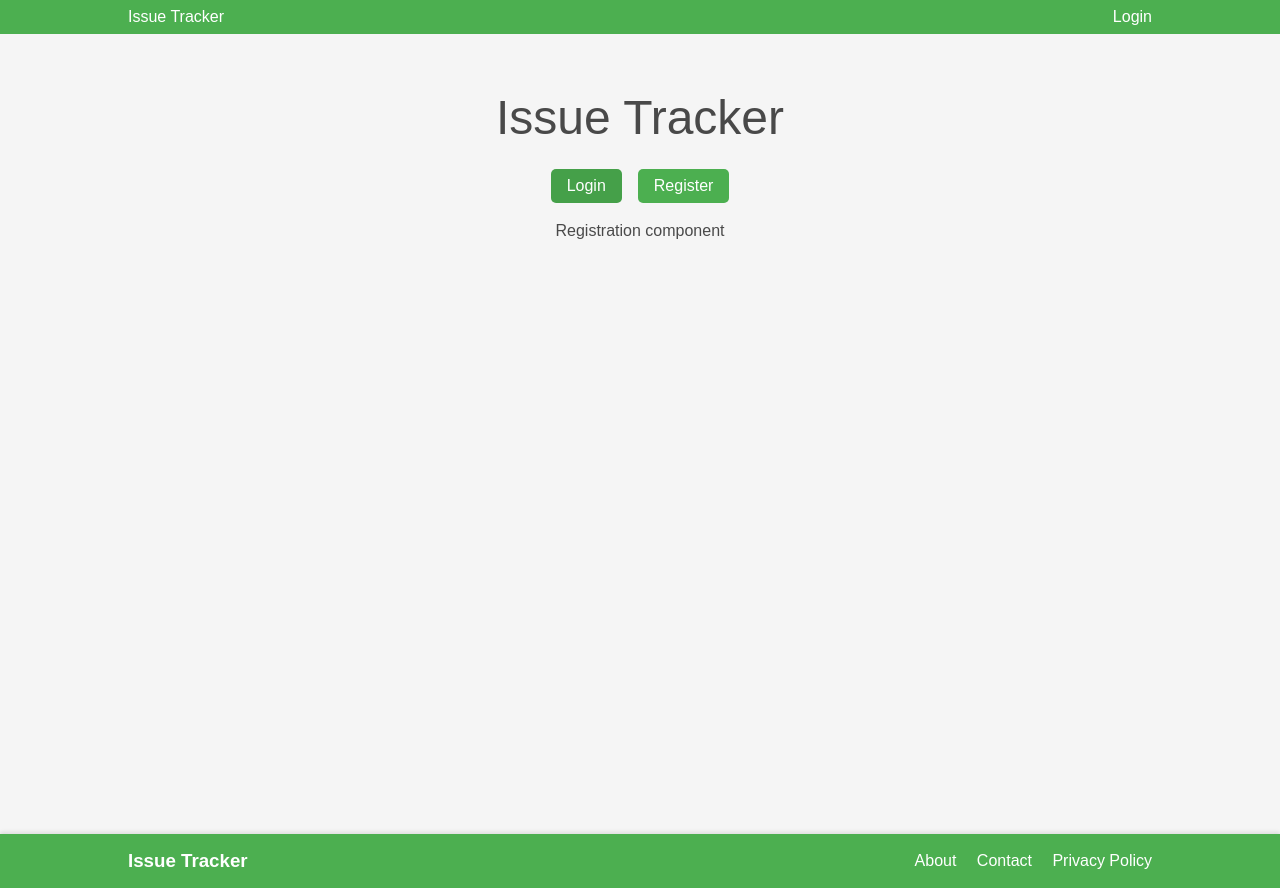
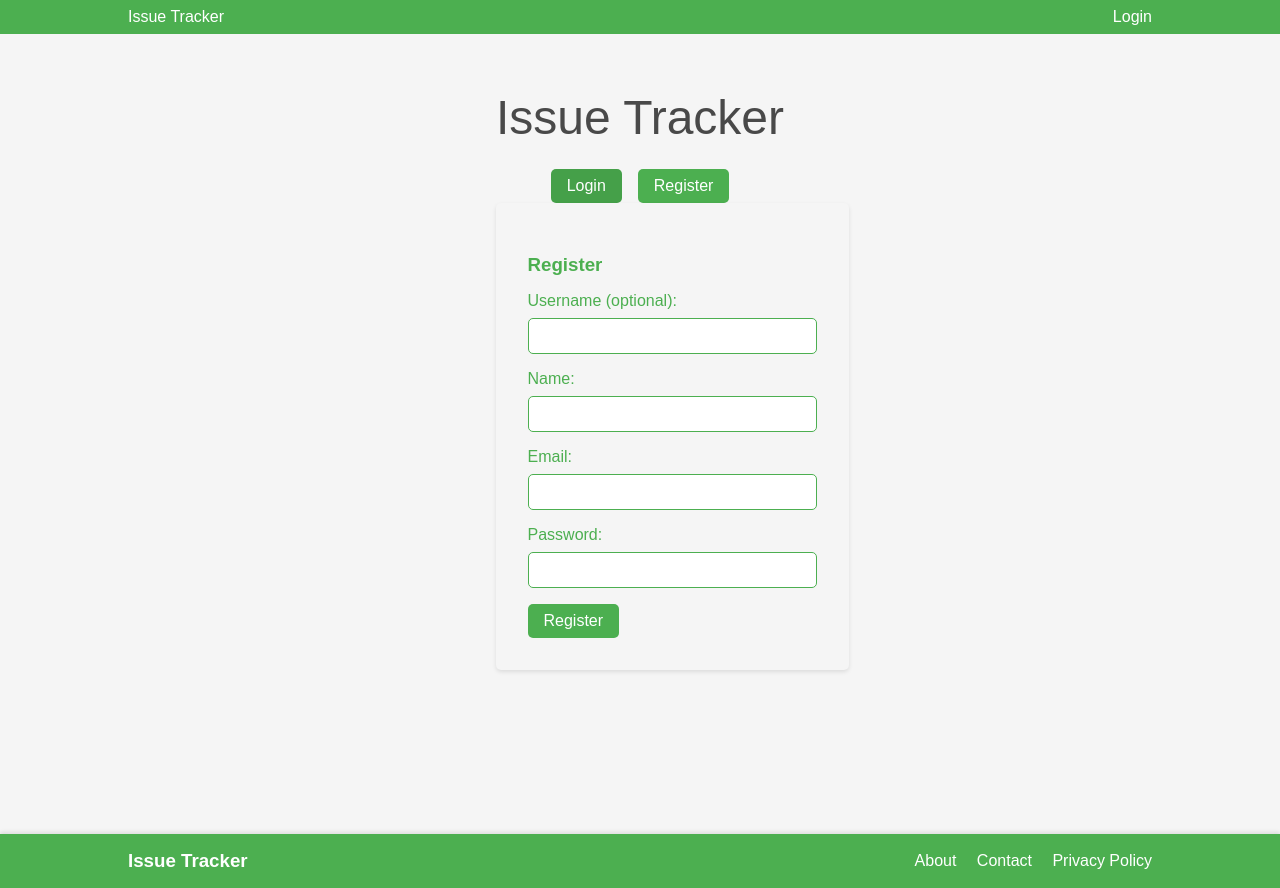
Before and after one commit to SinghChinmay/IssueTracker, a SvelteKit app in the folder frontend/: page / in a window 1280 px wide. Both pictures are taken after a click on the button "Register". Built offline with nearby package versions, Linux system fonts and the light colour scheme; no server answers.

Commit message:
registration and notifications added

```diff
--- a/frontend/src/components/Notification.svelte
+++ b/frontend/src/components/Notification.svelte
@@ -1,7 +1,7 @@
-<script>
+<script lang="ts">
 	import { onMount } from 'svelte';
 	import { fade } from 'svelte/transition';
-	import notificationStore, { notify } from '../components/notificationStore';
+	import notificationStore from '../components/notificationStore';
 
 	let message = '';
 	let type = 'success';
@@ -20,20 +20,59 @@
 	/**
 	 * @type {string | number | NodeJS.Timeout | undefined}
 	 */
-	let timeout;
+	let timeout: string | number | NodeJS.Timeout | undefined;
 
 	function closeNotification() {
 		clearTimeout(timeout);
 		timeout = setTimeout(() => {
+			dragging = false; // Reset dragging state
 			message = '';
 		}, duration);
 	}
 
 	$: if (message) closeNotification();
+
+	let dragging = false;
+	let offsetX = 0;
+	let offsetY = 0;
+	let positionX = 0;
+	let positionY = 0;
+
+	function handlePointerDown(event: any) {
+		dragging = true;
+		offsetX = event.clientX - event.target.getBoundingClientRect().left;
+		offsetY = event.clientY - event.target.getBoundingClientRect().top;
+		event.target.setPointerCapture(event.pointerId);
+	}
+
+	function handlePointerMove(event: any) {
+		if (!dragging) return;
+		positionX = event.clientX - offsetX;
+		positionY = event.clientY - offsetY;
+		event.target.style.transform = `translate(${positionX}px, ${positionY}px)`;
+	}
+
+	function handlePointerUp(event: any) {
+		dragging = false;
+		event.target.releasePointerCapture(event.pointerId);
+	}
+
+	onMount(() => {
+		// Calculate the initial centered position
+		positionX = window.innerWidth / 2 - window.innerWidth / 4; // Assume notification width is 300px
+		positionY = window.innerHeight / 2; // Adjust the position under the header as desired
+	});
 </script>
 
 {#if message}
-	<div class={`notification ${type}`} transition:fade>
+	<div
+		class={`notification ${type} ${dragging ? 'dragging' : ''}`}
+		transition:fade
+		on:pointerdown={handlePointerDown}
+		on:pointermove={handlePointerMove}
+		on:pointerup={handlePointerUp}
+		style={`transform: translate(${positionX}px, ${positionY}px);`}
+	>
 		{message}
 	</div>
 {:else}
@@ -46,12 +85,10 @@
 
 <style>
 	.notification {
-		position: fixed;
-		top: 4.5rem;
-		right: 1rem;
+		position: absolute;
 		padding: 1rem;
+		width: 50%;
 		border-radius: 4px;
-		font-weight: bold;
 		text-align: center;
 		z-index: 1000;
 		box-shadow: 0px 4px 6px rgba(0, 0, 0, 0.1);
@@ -62,6 +99,8 @@
 	.notification:hover {
 		box-shadow: 0px 8px 12px rgba(0, 0, 0, 0.2);
 		transform: translateY(-4px);
+		/* show dragging icon */
+		cursor: move;
 	}
 
 	.notification.success {
@@ -97,4 +136,13 @@
 			opacity: 0;
 		}
 	}
+
+	.notification.dragging {
+		opacity: 0.5;
+		transition: none !important;
+	}
+
+	.notification.dragging:hover::before {
+		animation: none;
+	}
 </style>
--- a/frontend/src/components/Registration.svelte
+++ b/frontend/src/components/Registration.svelte
@@ -1,4 +1,106 @@
-<div>
-	<!-- Add your registration component code here -->
-	<p>Registration component</p>
+<!-- Register.svelte -->
+<script>
+	import axios from 'axios';
+	import { notify } from './notificationStore';
+
+	let username = '';
+	let name = '';
+	let email = '';
+	let password = '';
+
+	/**
+	 * @param {{ preventDefault: () => void; }} event
+	 */
+	async function handleRegister(event) {
+		event.preventDefault();
+
+		try {
+			const response = await axios.post('http://localhost:3000/api/v1/auth/register', {
+				username,
+				name,
+				email,
+				password
+			});
+
+			console.log(response.data);
+		} catch (error) {
+			// check error is instance of axios error and if so, log the response data
+			if (error instanceof axios.AxiosError) {
+				console.error('Error registering:', error.response?.data);
+
+				notify(error.response?.data.message, 'error');
+			}
+		}
+	}
+</script>
+
+<div class="register-form">
+	<h3>Register</h3>
+	<form on:submit={handleRegister}>
+		<div class="input-group">
+			<label for="username">Username (optional):</label>
+			<input type="text" id="username" bind:value={username} />
+		</div>
+		<div class="input-group">
+			<label for="name">Name:</label>
+			<input type="text" id="name" bind:value={name} required />
+		</div>
+		<div class="input-group">
+			<label for="email">Email:</label>
+			<input type="email" id="email" bind:value={email} required />
+		</div>
+		<div class="input-group">
+			<label for="password">Password:</label>
+			<input type="password" id="password" bind:value={password} required />
+		</div>
+		<button type="submit" class="submit-button">Register</button>
+	</form>
 </div>
+
+<style>
+	.register-form {
+		width: 100%;
+		max-width: 400px;
+		background-color: #f5f5f5;
+		border-radius: 5px;
+		padding: 2rem;
+		box-shadow: 0 2px 4px rgba(0, 0, 0, 0.1);
+	}
+
+	h3 {
+		color: #4caf50;
+		margin-bottom: 1rem;
+	}
+
+	.input-group {
+		display: flex;
+		flex-direction: column;
+		margin-bottom: 1rem;
+	}
+
+	label {
+		color: #4caf50;
+		margin-bottom: 0.5rem;
+	}
+
+	input {
+		padding: 0.5rem;
+		border: 1px solid #4caf50;
+		border-radius: 5px;
+	}
+
+	.submit-button {
+		background-color: #4caf50;
+		border: none;
+		color: white;
+		padding: 0.5rem 1rem;
+		font-size: 1rem;
+		cursor: pointer;
+		border-radius: 5px;
+		transition: background-color 0.3s;
+	}
+
+	.submit-button:hover {
+		background-color: #45a049;
+	}
+</style>
--- a/frontend/src/components/notificationStore.ts
+++ b/frontend/src/components/notificationStore.ts
@@ -6,10 +6,8 @@ const notificationStore = writable({
 	duration: 3000
 });
 
-export function notify(message: any, type = 'success', duration = 3000) {
-	notificationStore.set({ message, type, duration });
+export function notify(message: any, type = 'success', duration: number | undefined = undefined) {
+	notificationStore.set({ message, type, duration: duration || message.split(' ').length * 1000 });
 }
 
-$: console.log('notificationStore', notificationStore);
-
 export default notificationStore;
--- a/frontend/src/lib/stores.ts
+++ b/frontend/src/lib/stores.ts
@@ -1,4 +1,4 @@
 import { writable } from 'svelte/store';
 
 export const isUserLoggedIn = writable(false);
-export const user = writable({});
+export const user: any = writable({});
```
